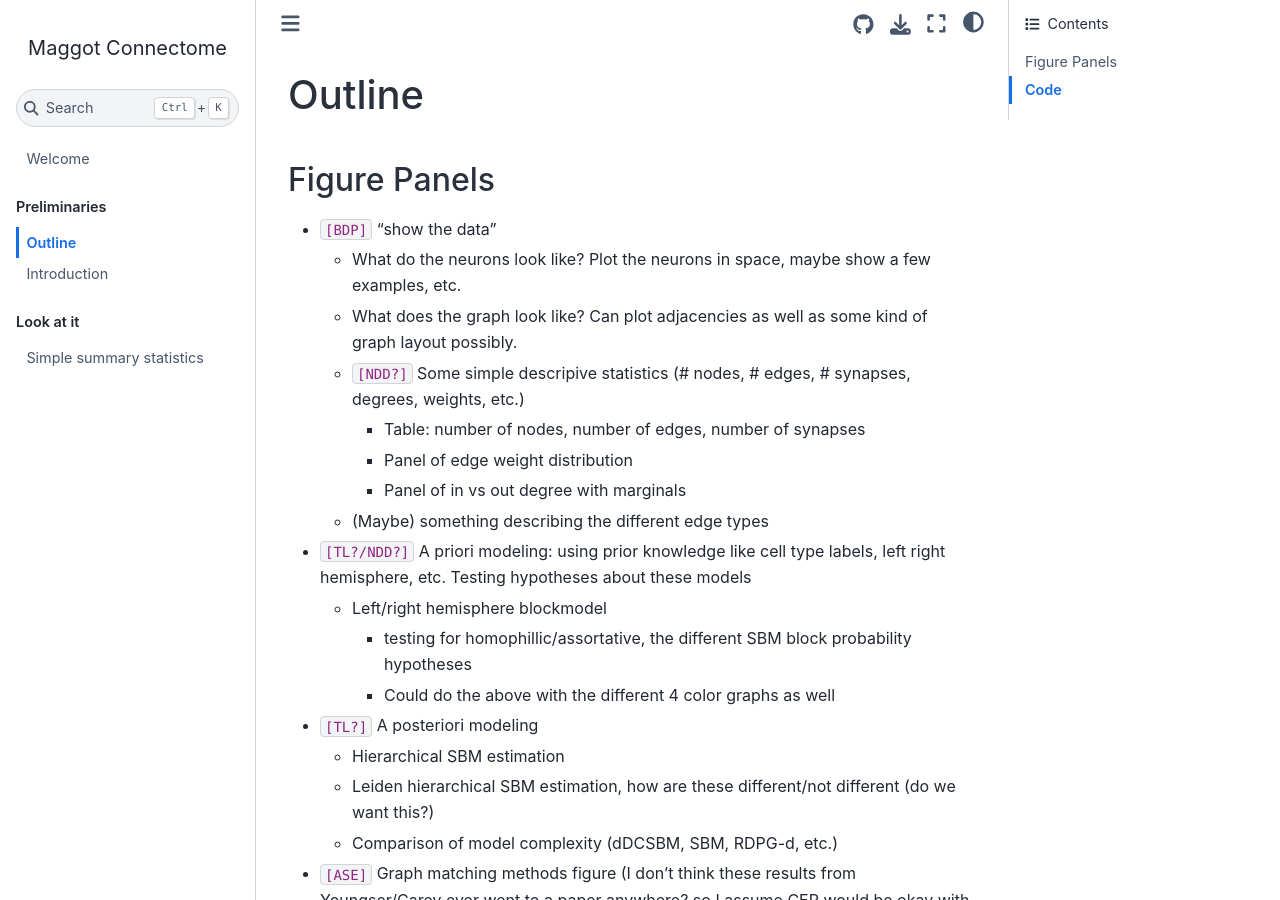
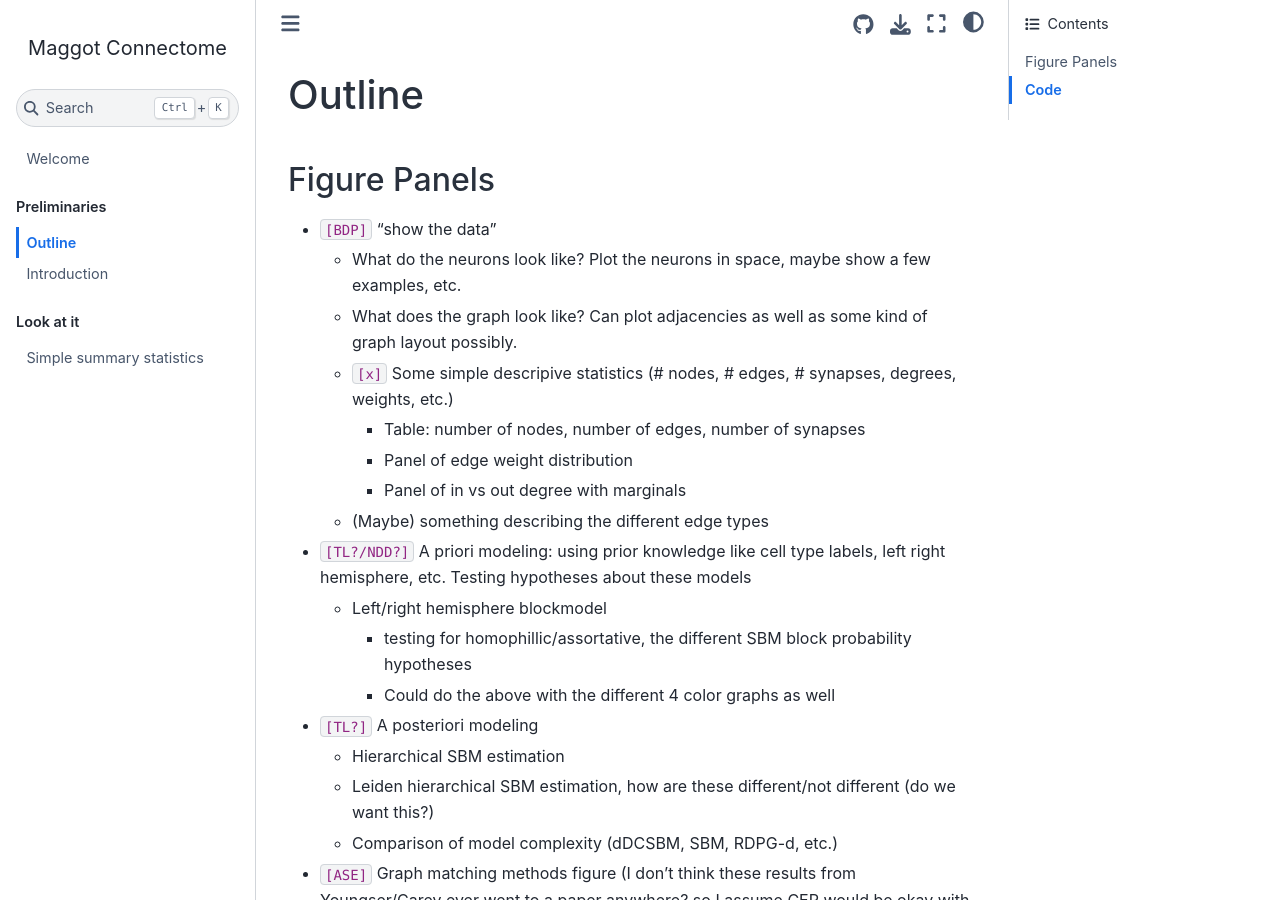
Before and after one commit to neurodata/maggot_connectome, a Jupyter Book: the page built from docs/outline.md, in a window 1280 px wide and 900 px high. Built offline with Jupyter Book 1.0.4 settings and Sphinx 7.4.7 and the Sphinx Book theme 1.1.4, drawn with Linux system fonts in a browser that asks for light colours; pages that are not in the unit, such as notebooks, are missing from menus.

Commit message:
check off

```diff
--- a/docs/outline.md
+++ b/docs/outline.md
@@ -4,7 +4,7 @@
 -  `[BDP]` "show the data"
     - What do the neurons look like? Plot the neurons in space, maybe show a few examples, etc.
     - What does the graph look like? Can plot adjacencies as well as some kind of graph layout possibly.
-    - `[NDD?]` Some simple descripive statistics (# nodes, # edges, # synapses, degrees, weights, etc.)
+    - `[x]` Some simple descripive statistics (# nodes, # edges, # synapses, degrees, weights, etc.)
         - Table: number of nodes, number of edges, number of synapses
         - Panel of edge weight distribution
         - Panel of in vs out degree with marginals
```
